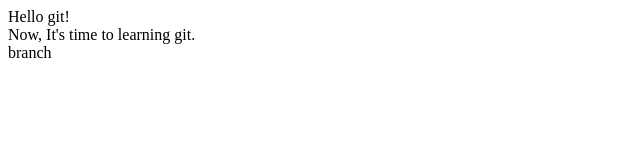
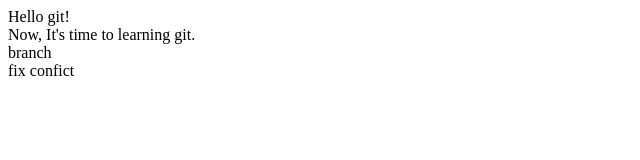
Before and after one commit to wliw/hello-word, a website: page assets/index.html in a window 1280 px wide. Shown: the full height of the page, 0-640 px from the left. Drawn offline with Linux system fonts and the light colour scheme.

Commit message:
update in master

```diff
--- a/assets/index.html
+++ b/assets/index.html
@@ -10,5 +10,6 @@
 	<div>Hello git!</div>
 	<div>Now, It's time to learning git.</div>
 	<div>branch</div>
+	<div>fix confict</div>
 </body>
 </html>
```
